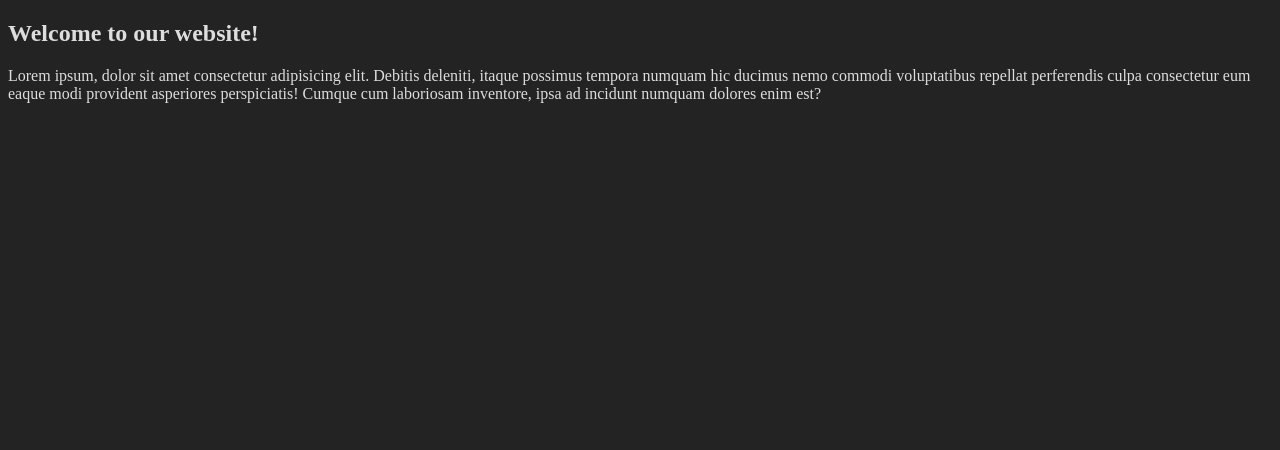
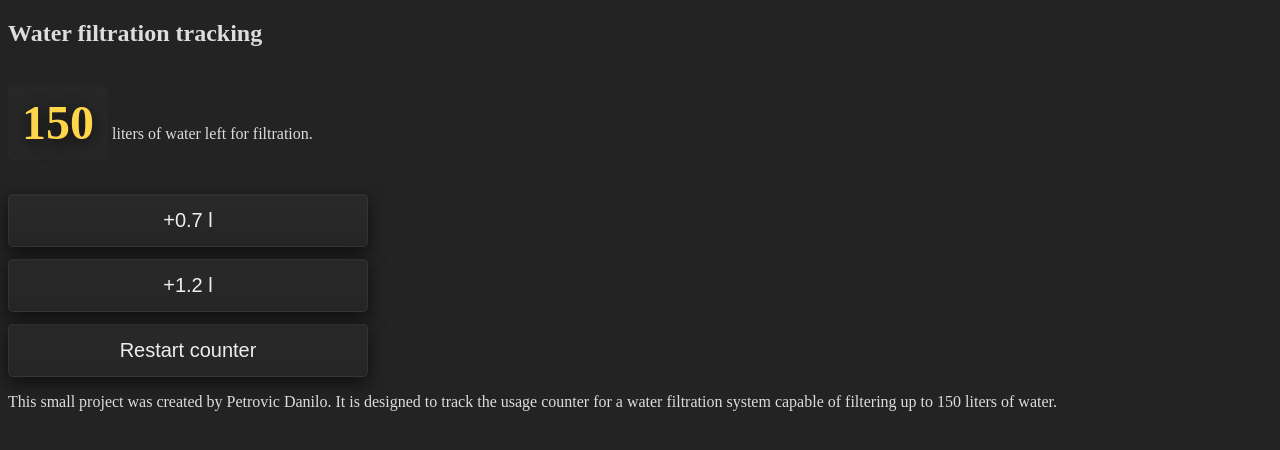
Before and after one commit to danilopetrovic/waterFilterCounter, a plain HTML site: page index.html in a window 1280 px wide. Drawn offline with Linux system fonts and the light colour scheme.

Commit message:
generated with Copilot AI, main.js and style.css... result saved in localStorage buttons for sum and reset to 150 liters bassic html information title svg icon

```diff
--- a/index.html
+++ b/index.html
@@ -4,7 +4,8 @@
 <head>
   <meta charset="UTF-8" />
   <meta name="viewport" content="width=device-width, initial-scale=1.0" />
-  <title>Document</title>
+  <title>Water Filter Tracking</title>
+  <link rel="icon" type="image/svg+xml" href="water-icon.svg">
   <link rel="stylesheet" href="style.css" />
 </head>
 
@@ -12,13 +13,23 @@
   <!-- Main content -->
   <main>
     <section class="hero">
-      <h1>Welcome to our website!</h1>
+      <h1>Water filtration tracking</h1>
     </section>
+    <section>
+      <p>
+        <span id="result"></span> liters of water left for filtration.
+      </p>
+    </section>
+    <div>
+      <button id="0.7">+0.7 l</button>
+      <button id="1.2">+1.2 l</button>
+      <button id="restart">Restart counter</button>
+    </div>
     <article>
       <p>
-        Lorem ipsum, dolor sit amet consectetur adipisicing elit. Debitis deleniti, itaque possimus tempora numquam hic
-        ducimus nemo commodi voluptatibus repellat perferendis culpa consectetur eum eaque modi provident asperiores
-        perspiciatis! Cumque cum laboriosam inventore, ipsa ad incidunt numquam dolores enim est?
+        This small project was created by Petrovic Danilo.
+        It is designed to track the usage counter for a water filtration system capable of filtering up to 150 liters of
+        water.
       </p>
     </article>
   </main>
--- a/main.js
+++ b/main.js
@@ -0,0 +1,67 @@
+// ...existing code...
+(function(){
+    const INITIAL = 150;
+    const STORAGE_KEY = 'wfc_current';
+    let current = INITIAL;
+
+    const getEl = id => document.getElementById(id);
+
+    const load = () => {
+        const raw = localStorage.getItem(STORAGE_KEY);
+        if (raw !== null) {
+            const n = parseFloat(raw);
+            if (!Number.isNaN(n)) return Math.round(n * 100) / 100;
+        }
+        return INITIAL;
+    };
+
+    const save = () => {
+        try {
+            localStorage.setItem(STORAGE_KEY, String(current));
+        } catch (e) {
+            // storage unavailable — silently ignore
+        }
+    };
+
+    const render = () => {
+        const el = getEl('result');
+        if (!el) return;
+        const text = Number.isInteger(current) ? String(current) : current.toFixed(2).replace(/\.00$/, '');
+        el.textContent = text;
+    };
+
+    const change = (amount) => {
+        current = Math.round((current - amount) * 100) / 100;
+        save();
+        render();
+    };
+
+    const reset = () => {
+        current = INITIAL;
+        save();
+        render();
+    };
+
+    const wire = () => {
+        const b07 = getEl('0.7');
+        const b12 = getEl('1.2');
+        const restart = getEl('restart');
+
+        if (b07) b07.addEventListener('click', () => change(0.7));
+        if (b12) b12.addEventListener('click', () => change(1.2));
+        if (restart) restart.addEventListener('click', reset);
+
+        render();
+    };
+
+    const init = () => {
+        current = load();
+        if (document.readyState === 'loading') {
+            document.addEventListener('DOMContentLoaded', wire);
+        } else {
+            wire();
+        }
+    };
+
+    init();
+})();
--- a/style.css
+++ b/style.css
@@ -2,3 +2,53 @@ body {
     background-color: #232323;
     color: #DDD;
 }
+
+/* Stiliranje dugmadi: jedno ispod drugog, veći font/padding, zaobljene ivice i moderan dark dizajn */
+button {
+    display: block;
+    width: 100%;
+    max-width: 360px;
+    margin: 12px 0;
+    font-size: 1.25rem;
+    padding: 14px 18px;
+    border-radius: 5px;
+    border: 1px solid rgba(255,255,255,0.06);
+    background: linear-gradient(180deg, rgba(255,255,255,0.03), rgba(255,255,255,0.01));
+    color: #EEE;
+    box-shadow: 0 6px 18px rgba(0,0,0,0.6), inset 0 1px 0 rgba(255,255,255,0.02);
+    text-align: center;
+    cursor: pointer;
+    transition: transform 120ms ease, box-shadow 120ms ease, background 120ms ease;
+}
+
+/* Opcioni akcent za primarno dugme (ako koristite klasu .primary) */
+button.primary {
+    background: linear-gradient(90deg,#1f8bd6,#3aa0ff);
+    border: 1px solid rgba(255,255,255,0.08);
+    color: #FFF;
+    box-shadow: 0 8px 22px rgba(34,150,255,0.12);
+}
+
+/* Hover / active efekti */
+button:hover {
+    transform: translateY(-3px);
+    box-shadow: 0 12px 30px rgba(0,0,0,0.7);
+}
+button:active {
+    transform: translateY(0);
+    box-shadow: 0 6px 18px rgba(0,0,0,0.6);
+}
+
+/* #result: najkrupniji i jasno vidljiv */
+#result {
+    display: inline-block;
+    margin: 18px 0;
+    padding: 10px 14px;
+    font-size: clamp(1.8rem, 4.5vw, 3rem);
+    font-weight: 800;
+    color: #FFD54A;
+    background: rgba(255,255,255,0.02);
+    border-radius: 6px;
+    text-shadow: 0 4px 18px rgba(0,0,0,0.7);
+    -webkit-font-smoothing: antialiased;
+}
```
Also changed, not shown: water-icon.svg (added).
